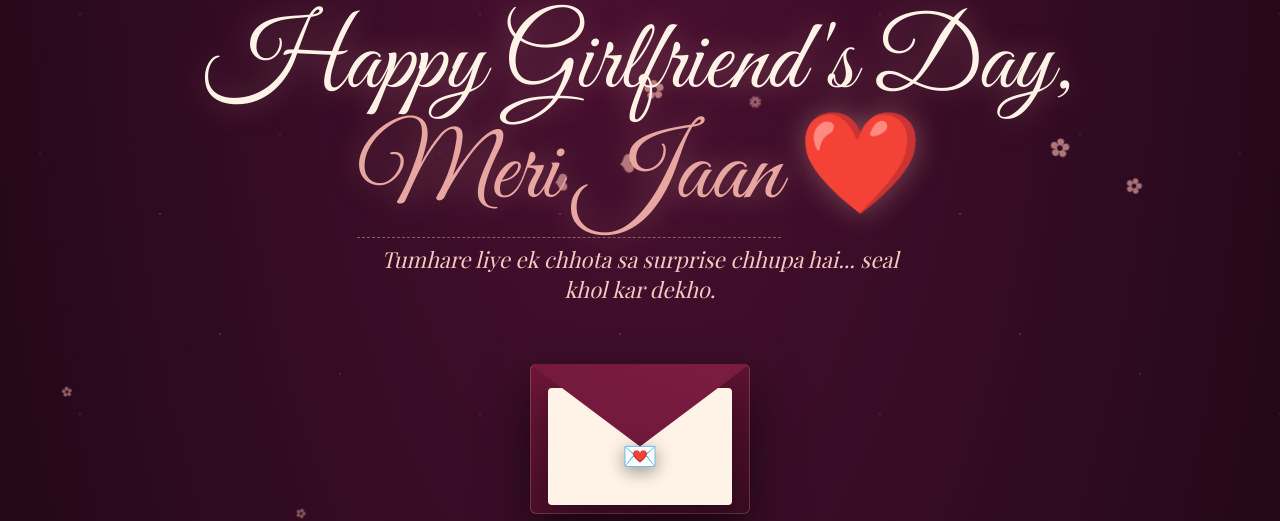
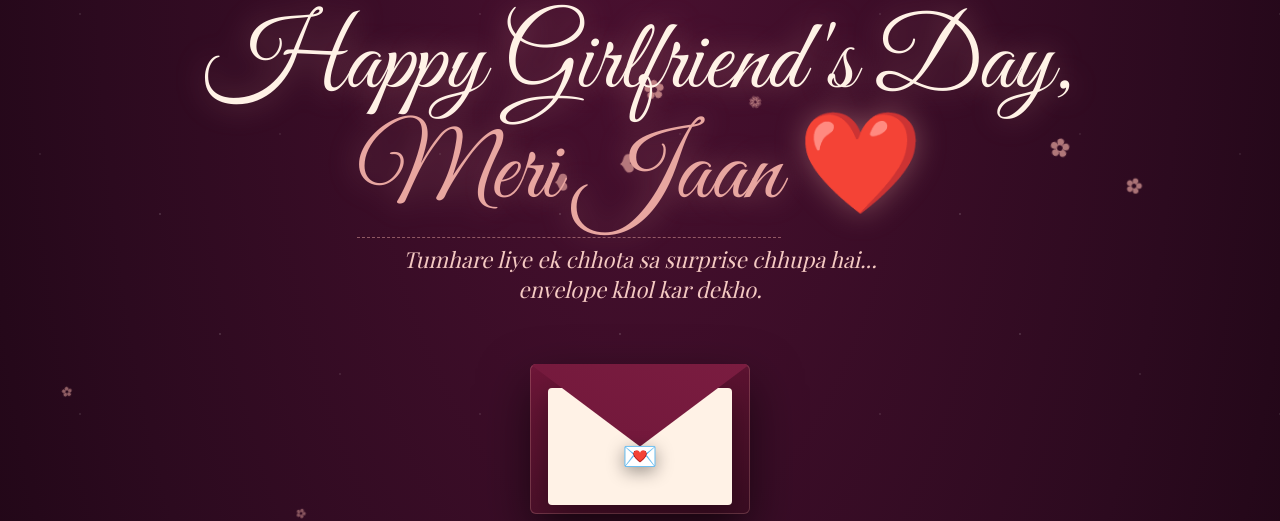
Before and after one commit to harsh152010/gfday, a Flask app: template templates/wel.html in a window 1280 px wide. Shown: the part 106-627 px from the top of the page. Run offline with Flask 3, Linux system fonts and the light colour scheme; the template is opened without the code that fills it, so the values that code supplies are empty; some web fonts are replaced.

Commit message:
word change kiya h

```diff
--- a/templates/wel.html
+++ b/templates/wel.html
@@ -505,7 +505,7 @@
         ❤️
       </h1>
       <p class="sub">
-        Tumhare liye ek chhota sa surprise chhupa hai... seal khol kar dekho.
+        Tumhare liye ek chhota sa surprise chhupa hai... envelope khol kar dekho.
       </p>
 
       <div class="envelope-wrap">
```
